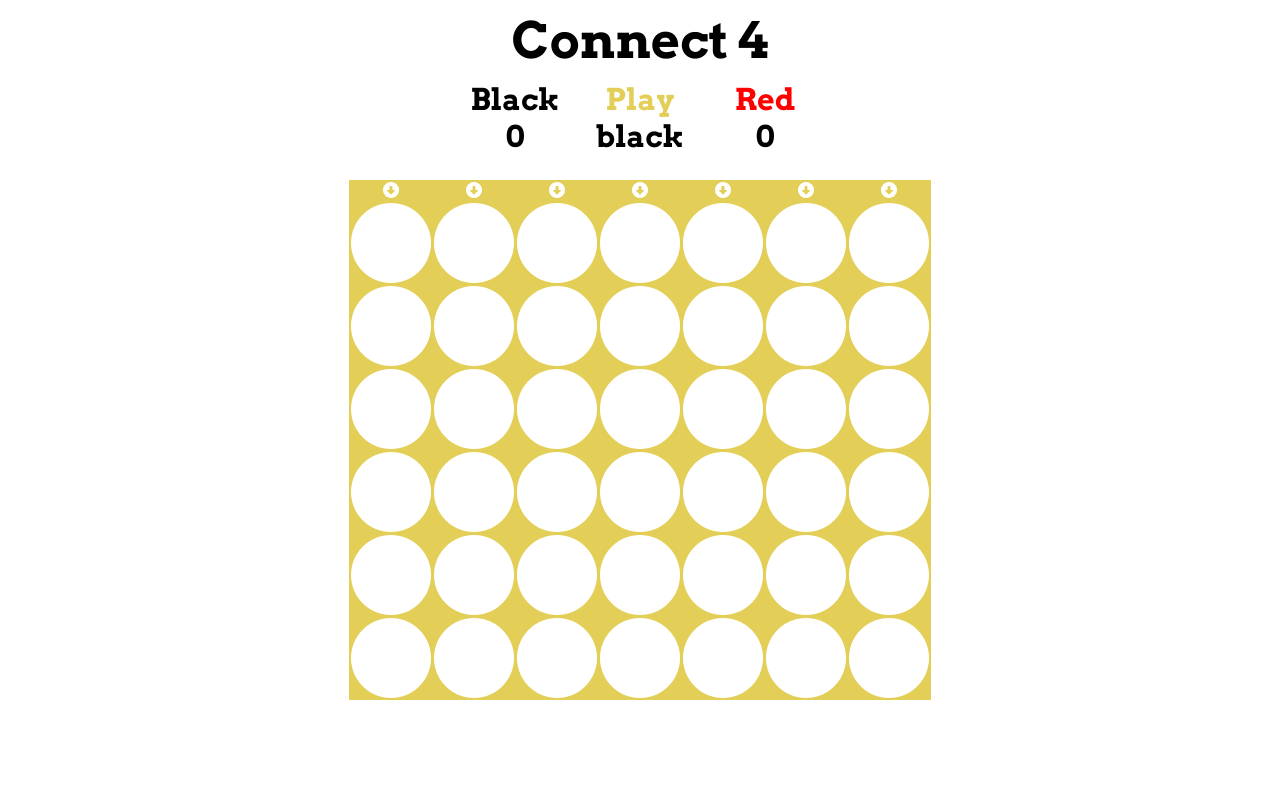
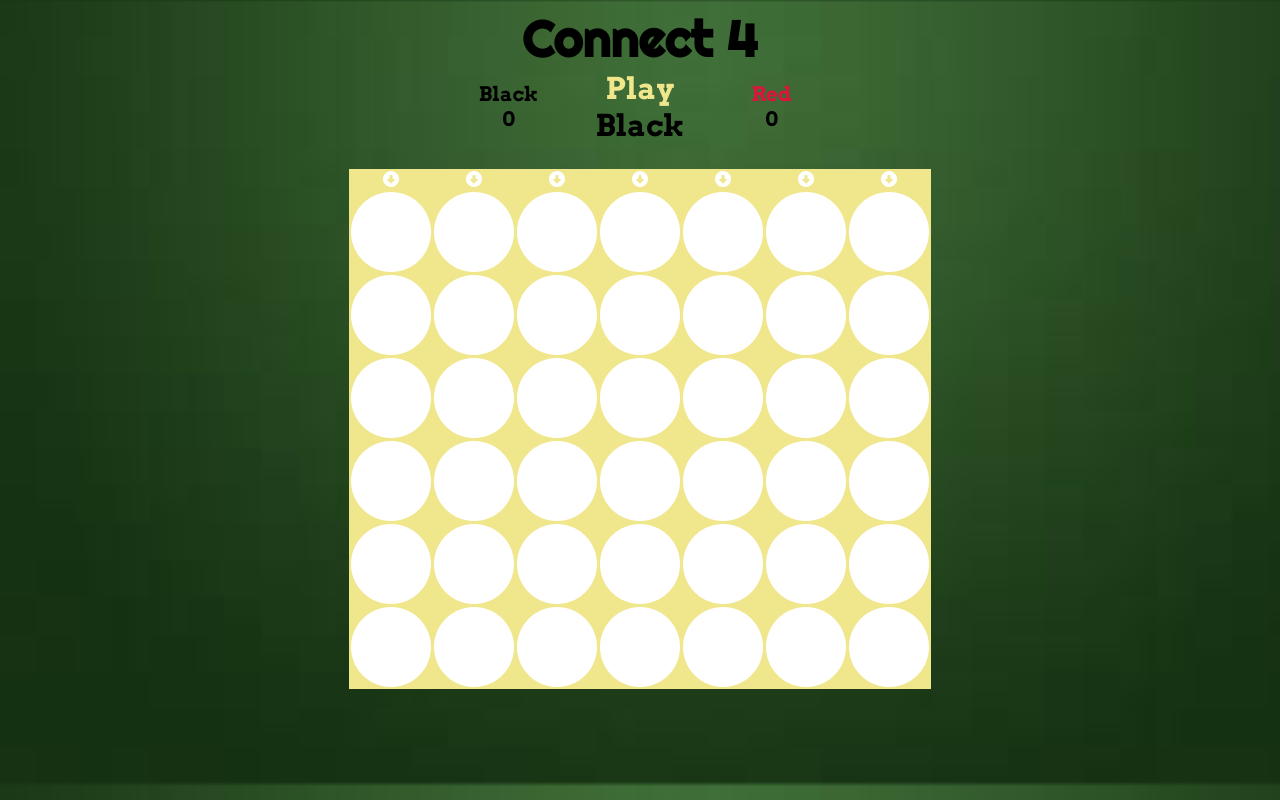
Before and after one commit to chindowns/connect-4, a plain HTML site: page connect4.html in a window 1280 px wide. Drawn offline with nearby package versions, Linux system fonts and the light colour scheme.

Commit message:
Add Style and Formating

```diff
--- a/connect4.css
+++ b/connect4.css
@@ -1,10 +1,12 @@
 body{
     color: white;
 font-family: 'Arvo', serif;
+background-image: url("./greenFelt.jpeg");
+background-size: 1400px;
 }
 
 .red{
-    color: red;
+    color: crimson;
 }
 
 .white{
@@ -17,7 +19,8 @@ font-family: 'Arvo', serif;
 }
 
 .yellow {
-    color:  #E3CF57;
+    color: khaki;
+    /* color:  #E3CF57; */
 }
 
 header>h1 {
@@ -25,8 +28,9 @@ header>h1 {
     font-size: 50px;
     font-weight: 700;
     color: black;
-    margin: 10px auto;
+    margin: auto;
     padding: 30px auto;
+    font-family: 'Righteous', cursive;
 }
 
 #scoreBoard {
@@ -34,24 +38,43 @@ header>h1 {
     max-width: 375px;
     align-items: center;
     flex-flow: row;
-    margin: 10px auto;
-    color: blueviolet;
+    margin: auto;
+}
+
+.score {
+    flex-basis: 30%;
+    width: 112px;
+    font-size: 20px;
+    font-weight: 300px;
+    text-align: center;
 }
 
 .player {
-    flex-basis: 33.3%;
-    width: 125px;
+    flex-basis: 40%;
+    width: 151px;
     font-size: 30px;
     font-weight: 400;
     text-align: center;
 }
 
+.winner {
+    flex-basis: 40%;
+    width: 151px;
+    font-size: 40px;
+    font-weight: 600;
+    text-align: center;
+    color: violet;
+    font-family: 'Righteous', cursive;
+    margin: auto;
+    padding: 0px;
+}
+
 td{
-    border: solid 1px #E3CF57;
+    border: solid 1px khaki;
 }
 
 #board{
-    background-color: #E3CF57;
+    background-color: khaki;
     border-collapse: collapse;
     margin: 25px auto;
 
--- a/connect4.html
+++ b/connect4.html
@@ -4,9 +4,9 @@
     <meta charset="UTF-8">
     <meta name="viewport" content="width=device-width, initial-scale=1.0">
     <link rel="stylesheet" href="connect4.css">
-    <script src="https://kit.fontawesome.com/029d0acb92.js" crossorigin="anonymous"></script>
+    <script src="https://kit.fontawesome.com/029d0acb92.js" crossorigin="anonymous" ></script>
     <script src="https://cdnjs.cloudflare.com/ajax/libs/jquery/3.5.1/jquery.min.js"></script>
-    <link href="https://fonts.googleapis.com/css2?family=Arvo:ital,wght@0,700;1,400&family=Krona+One&display=swap"
+    <link href="https://fonts.googleapis.com/css2?family=Arvo:ital,wght@0,700;1,400&family=Krona+One&family=Righteous&display=swap"
     rel="stylesheet">
     <title>Connect 4</title>
 </head>
--- a/connect4.js
+++ b/connect4.js
@@ -29,14 +29,14 @@ $(document).ready(function () {
         const player2Title = capitalizeFirstLetter(player2);
         const scoreBoard = `
             <div class="scoreBoard" id="scoreBoard">
-                <div class="player ${player1}" id="player1">${player1Title}<br />
-                    <div class="player black" id="player1Score">0</div>
+                <div class="score ${player1}" id="player1">${player1Title}<br />
+                    <div class="score black" id="player1Score">0</div>
                 </div>
                 <div class="player yellow" id="whosePlay">Play<br />
-                    <div class="player ${currentPlayer}" id="whoseTurn">${currentPlayer}</div>
+                    <div class="player ${currentPlayer}" id="whoseTurn">${capitalizeFirstLetter(currentPlayer)}</div>
                 </div>
-                <div class="player ${player2}" id="player2">${player2Title}<br />
-                    <div class="player black" id="player2Score">0</div>
+                <div class="score ${player2}" id="player2">${player2Title}<br />
+                    <div class="score black" id="player2Score">0</div>
                 </div>
             </div>`
         const gameBoard = `<table id="board"></table>`
@@ -44,26 +44,26 @@ $(document).ready(function () {
         $("body").prepend(header, scoreBoard, gameBoard);
 
         let boardHeader = `<thead>
-            <th id="0" class="drop-zone"><i class="fas fa-arrow-alt-circle-down drop-zone"></i></th>
-            <th id="1" class="drop-zone"><i class="fas fa-arrow-alt-circle-down drop-zone"></i></th>
-            <th id="2" class="drop-zone"><i class="fas fa-arrow-alt-circle-down drop-zone"></i></th>
-            <th id="3" class="drop-zone"><i class="fas fa-arrow-alt-circle-down drop-zone"></i></th>
-            <th id="4" class="drop-zone"><i class="fas fa-arrow-alt-circle-down drop-zone"></i></th>
-            <th id="5" class="drop-zone"><i class="fas fa-arrow-alt-circle-down drop-zone"></i></th>
-            <th id="6" class="drop-zone"><i class="fas fa-arrow-alt-circle-down drop-zone"></i></th>
+            <th id="0" class="drop-zone"><i class="fas fa-arrow-alt-circle-down"></i></th>
+            <th id="1" class="drop-zone"><i class="fas fa-arrow-alt-circle-down"></i></th>
+            <th id="2" class="drop-zone"><i class="fas fa-arrow-alt-circle-down"></i></th>
+            <th id="3" class="drop-zone"><i class="fas fa-arrow-alt-circle-down"></i></th>
+            <th id="4" class="drop-zone"><i class="fas fa-arrow-alt-circle-down"></i></th>
+            <th id="5" class="drop-zone"><i class="fas fa-arrow-alt-circle-down"></i></th>
+            <th id="6" class="drop-zone"><i class="fas fa-arrow-alt-circle-down"></i></th>
         </thead>`
 
         $("#board").append(boardHeader)
 
         board.forEach((row, i) => {
             let rowVal = `<tr>
-                <td id="${i}-0" data-col="0"> <i class="fas fa-circle fa-5x ${row[0]}"></i></td>
-                <td id="${i}-1" data-col="1"> <i class="fas fa-circle fa-5x ${row[1]}"></i></td>
-                <td id="${i}-2" data-col="2"> <i class="fas fa-circle fa-5x ${row[2]}"></i></td>
-                <td id="${i}-3" data-col="3"> <i class="fas fa-circle fa-5x ${row[3]}"></i></td>
-                <td id="${i}-4" data-col="4"> <i class="fas fa-circle fa-5x ${row[4]}"></i></td>
-                <td id="${i}-5" data-col="5"> <i class="fas fa-circle fa-5x ${row[5]}"></i></td>
-                <td id="${i}-6" data-col="6"> <i class="fas fa-circle fa-5x ${row[6]}"></i></td>
+                <td id="${i}-0" data-col="0"> <i class="fas fa-circle fa-5x "></i></td>
+                <td id="${i}-1" data-col="1"> <i class="fas fa-circle fa-5x "></i></td>
+                <td id="${i}-2" data-col="2"> <i class="fas fa-circle fa-5x "></i></td>
+                <td id="${i}-3" data-col="3"> <i class="fas fa-circle fa-5x "></i></td>
+                <td id="${i}-4" data-col="4"> <i class="fas fa-circle fa-5x "></i></td>
+                <td id="${i}-5" data-col="5"> <i class="fas fa-circle fa-5x "></i></td>
+                <td id="${i}-6" data-col="6"> <i class="fas fa-circle fa-5x "></i></td>
             </tr>`
 
             $("#board").append(rowVal)
@@ -167,6 +167,8 @@ $(document).ready(function () {
 
     function checkWin() {
         let playNextMove = 0
+        let resetWhosePlay = `<div class="winner ${currentPlayer}" id="whoseTurn">${currentPlayer}</div>`;
+        let winner = "";
         // Check Rows
         board.forEach(row => {
             for (let col = 0; col < 4; col++) {
@@ -176,7 +178,7 @@ $(document).ready(function () {
                     row[col] === row[col + 3]) {
 
                     console.log(`${row[col]} WINS`)
-                    $(`#scoreBoard`).html("<h2>Winner</h2><br />"+capitalizeFirstLetter(row[col]))
+                    $(`#whosePlay`).html("<h2 class='winner'>Winner<br />" + capitalizeFirstLetter(row[col]) +"</h2>")
                     return playNextMove = 0
                 }
                 else {playNextMove++}
@@ -193,7 +195,7 @@ $(document).ready(function () {
                     board[row][col] === board[row - 3][col]) {
 
                     console.log(`${board[row][col]} WINS`)
-                    $(`#scoreBoard`).html("<h2>Winner</h2><br />" + capitalizeFirstLetter(board[row][col]))
+                    $(`#whosePlay`).html("<h2 class='winner'>Winner<br />" + capitalizeFirstLetter(board[row][col]) + "</h2>")
                     return playNextMove = 0
                 }
             }
@@ -209,7 +211,7 @@ $(document).ready(function () {
                     board[row - 2][col + 2] === board[row - 3][col + 3]) {
 
                     console.log(`${board[row]} WINS`)
-                    $(`#scoreBoard`).html("<h2>Winner</h2><br />" + capitalizeFirstLetter(board[row][col]))
+                    $(`#whosePlay`).html("<h2 class='winner'>Winner<br />" + capitalizeFirstLetter(board[row][col]) + "</h2>")
                     return playNextMove = 0
 
                 } else {playNextMove++}
@@ -226,7 +228,7 @@ $(document).ready(function () {
                     board[row - 2][col - 2] === board[row - 3][col - 3]) {
 
                     console.log(`${board[row]} WINS`)
-                    $(`#scoreBoard`).html("<h2>Winner</h2><br />" + capitalizeFirstLetter(board[row][col]))
+                    $(`#whosePlay`).html("<h2 class='player'>Winner<br />" + capitalizeFirstLetter(board[row][col]) + "</h2>")
                     return playNextMove = 0
                 }
                 else {playNextMove++}
```
Also changed, not shown: greenFelt.jpeg (added).
